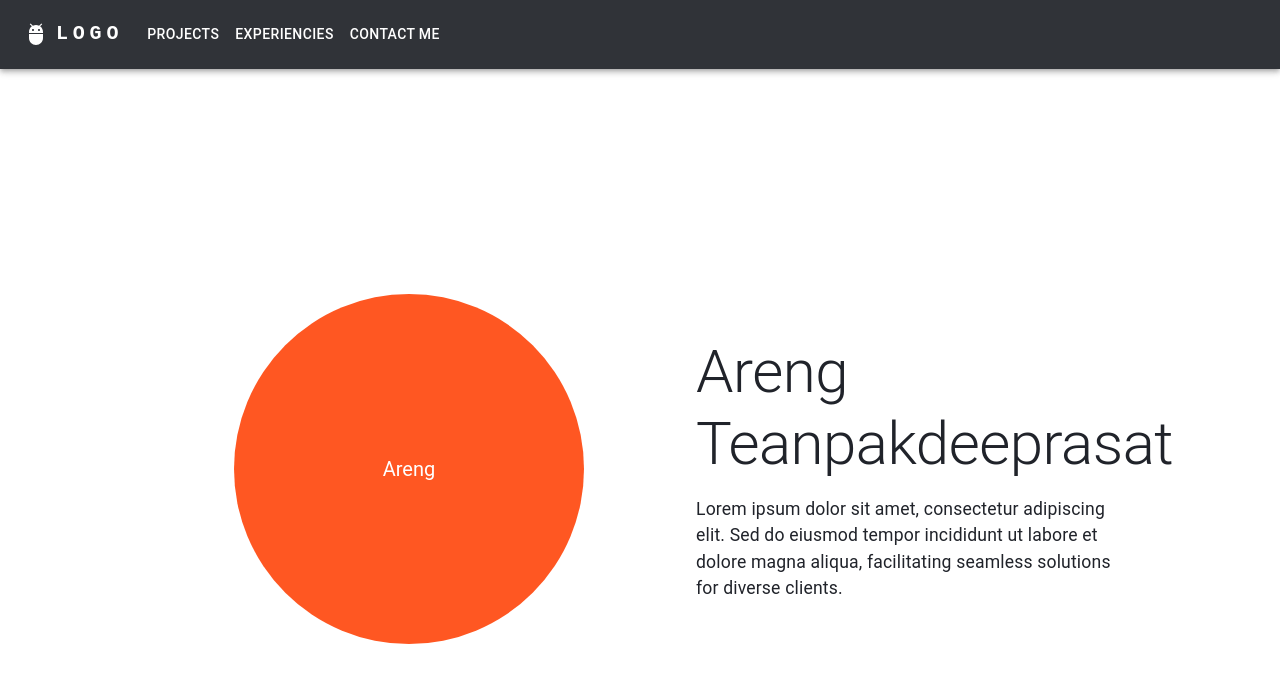
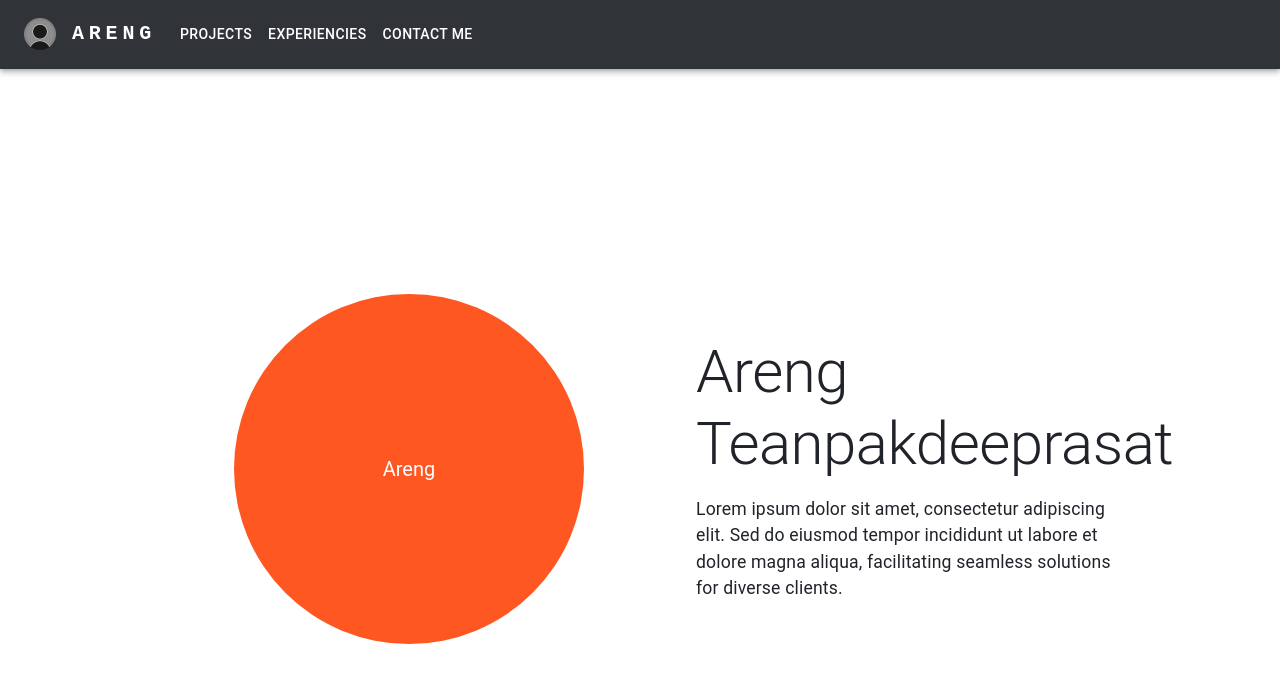
Before and after one commit to Areng14/web_profile, a Next.js app: page / in a window 1280 px wide. Shown: the top 682 px of the page. Built offline with nearby package versions, Linux system fonts and the light colour scheme; what @mui/material-nextjs would draw is missing.

Commit message:
Changed icon

```diff
--- a/app/components/ResponsiveNavbar.tsx
+++ b/app/components/ResponsiveNavbar.tsx
@@ -11,6 +11,7 @@ import Container from "@mui/material/Container";
 import Button from "@mui/material/Button";
 import MenuItem from "@mui/material/MenuItem";
 import AdbIcon from "@mui/icons-material/Adb";
+import { Image } from "@mui/icons-material";
 
 const pages = [
   {
@@ -45,7 +46,16 @@ function ResponsiveAppBar() {
     <AppBar position="static" sx={{ background: "#303338" }}>
       <Container maxWidth="xl">
         <Toolbar disableGutters>
-          <AdbIcon sx={{ display: { xs: "none", md: "flex" }, mr: 1 }} />
+          <Box
+            component="img"
+            src="icon.png"
+            alt="App Logo"
+            sx={{
+              display: { xs: "none", md: "flex" },
+              height: "32px",
+              marginRight: 2,
+            }}
+          />
           <Typography
             variant="h6"
             noWrap
@@ -61,7 +71,7 @@ function ResponsiveAppBar() {
               textDecoration: "none",
             }}
           >
-            LOGO
+            ARENG
           </Typography>
 
           <Box sx={{ flexGrow: 1, display: { xs: "flex", md: "none" } }}>
```
Also changed, not shown: public/icon.png (added).
